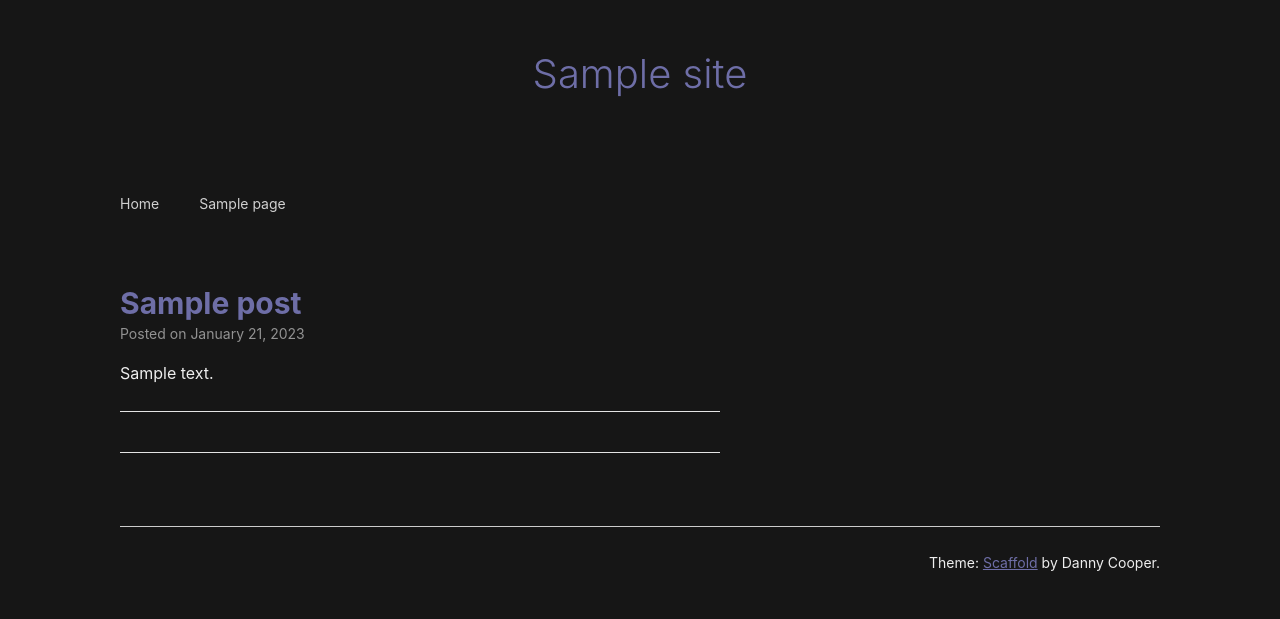
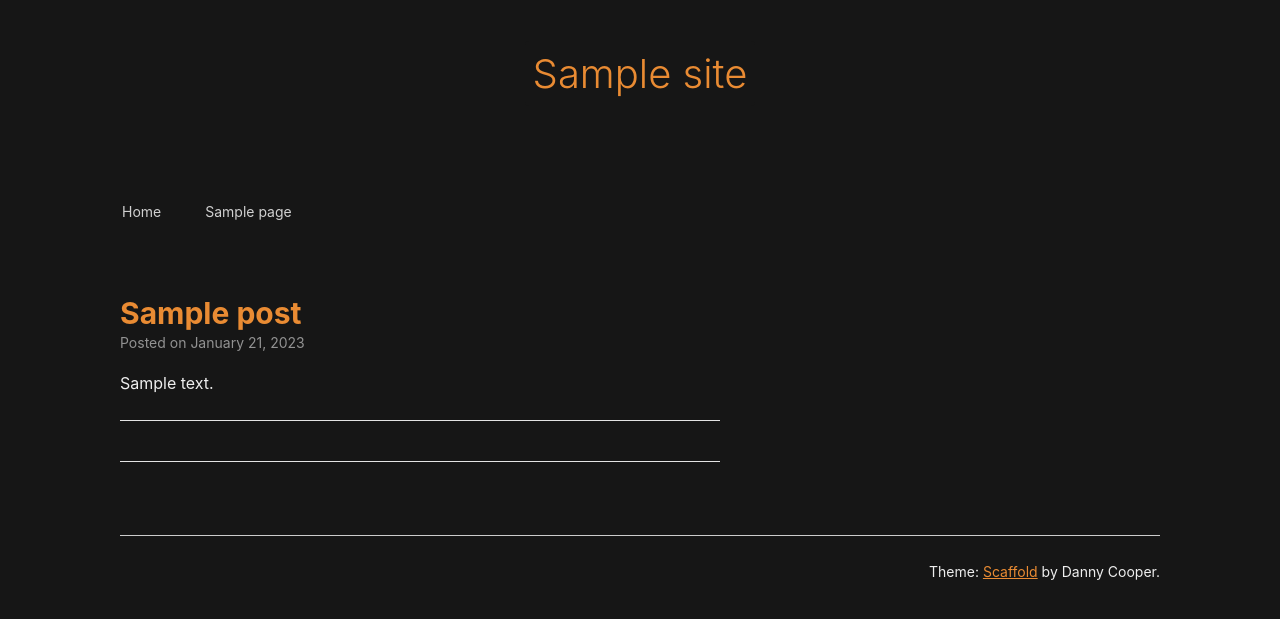
Before and after one commit to Xolof/my-wp-bedrock-site, a WordPress theme: template web/app/themes/dark/index.php in a window 1280 px wide. Shown: the top 619 px of the page. Run offline with PHP 8.4 and a stand-in for WordPress, Linux system fonts and the light colour scheme; the site name, menu and one post (Sample post) are stand-ins, and other content is empty; some libraries are stand-ins or nearby versions.

Commit message:
Keep on styling

```diff
--- a/web/app/themes/dark/style.css
+++ b/web/app/themes/dark/style.css
@@ -53,7 +53,7 @@ Use it to make something cool, have fun, and share what you've learned with othe
 
 :root {
 	--black: #161616;
-	--link-color: #6e6ea7;
+	--link-color: #e98b33;
   }
 
 html {
@@ -660,6 +660,9 @@ a:active {
 .site-title a {
 	text-decoration: none;
 	color: var(--link-color);
+	background-color: var(--black);
+	border-radius: 4px;
+	padding: 0.2em;
 }
 
 .site-description {
@@ -728,9 +731,15 @@ a:active {
 	background-color: var(--link-color);
 }
 
+
+.menu-1 li {
+	border-radius: 4px;
+	border: 2px solid transparent;
+}
+
 .menu-1 li:hover,
 .menu-1 li.focus {
-	background-color: var(--link-color)
+	border: 2px solid var(--link-color);
 }
 
 .menu-1 ul li:hover > ul,
@@ -975,7 +984,7 @@ a:active {
 	text-decoration: none
 }
 .comment-author a {
-	color: var(--black);
+	color: var(--link-color);
 	text-decoration: none;
 	font-weight: bold;
 }
@@ -987,7 +996,7 @@ a:active {
 
 .comment-author cite {
 	font-style: normal;
-	color: var(--black);
+	color: #eee;
 	font-weight: bold
 }
 
@@ -1178,9 +1187,13 @@ object {
 	display: block;
 }
 
+#site-navigation {
+	padding-top: 0.4em;
+}
 
 .forminator-field button {
 	background-color: var(--link-color) !important;
+	color: var(--black) !important;
 }
 
 /*--------------------------------------------------------------
```
